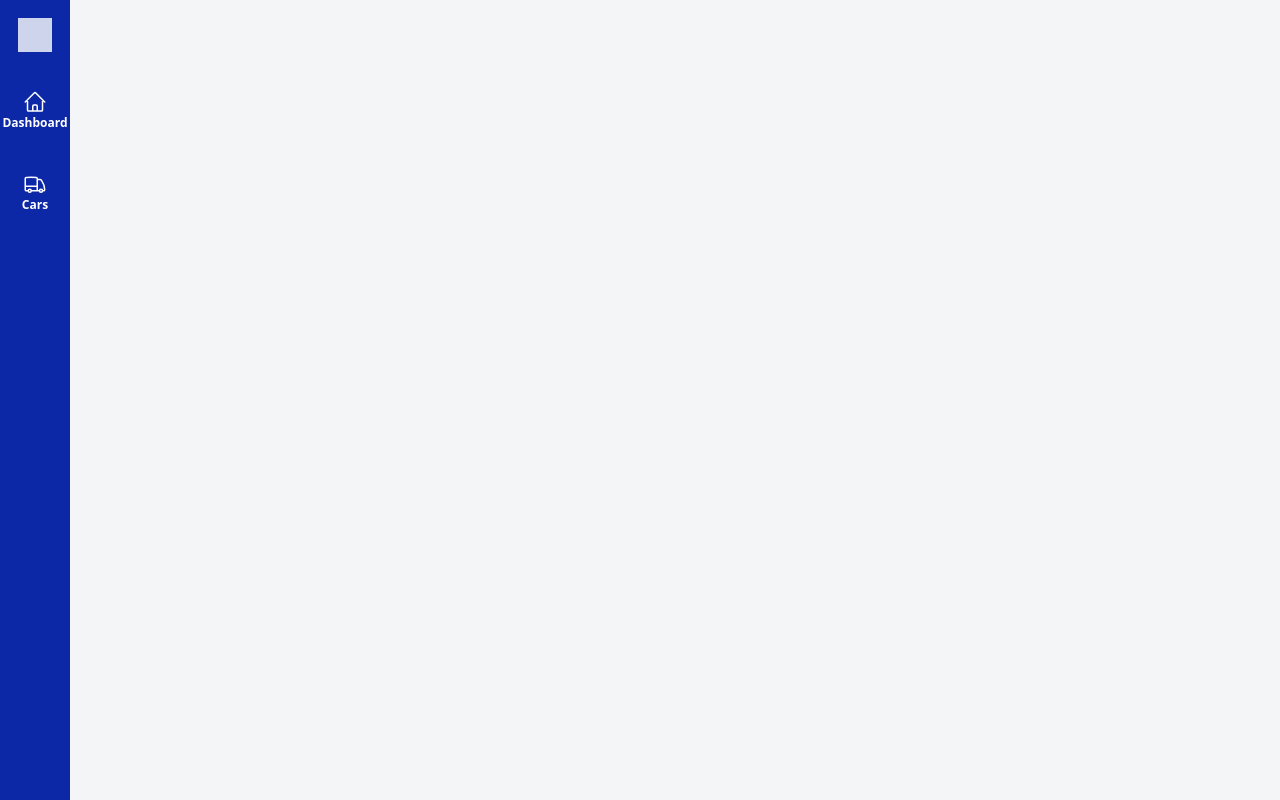
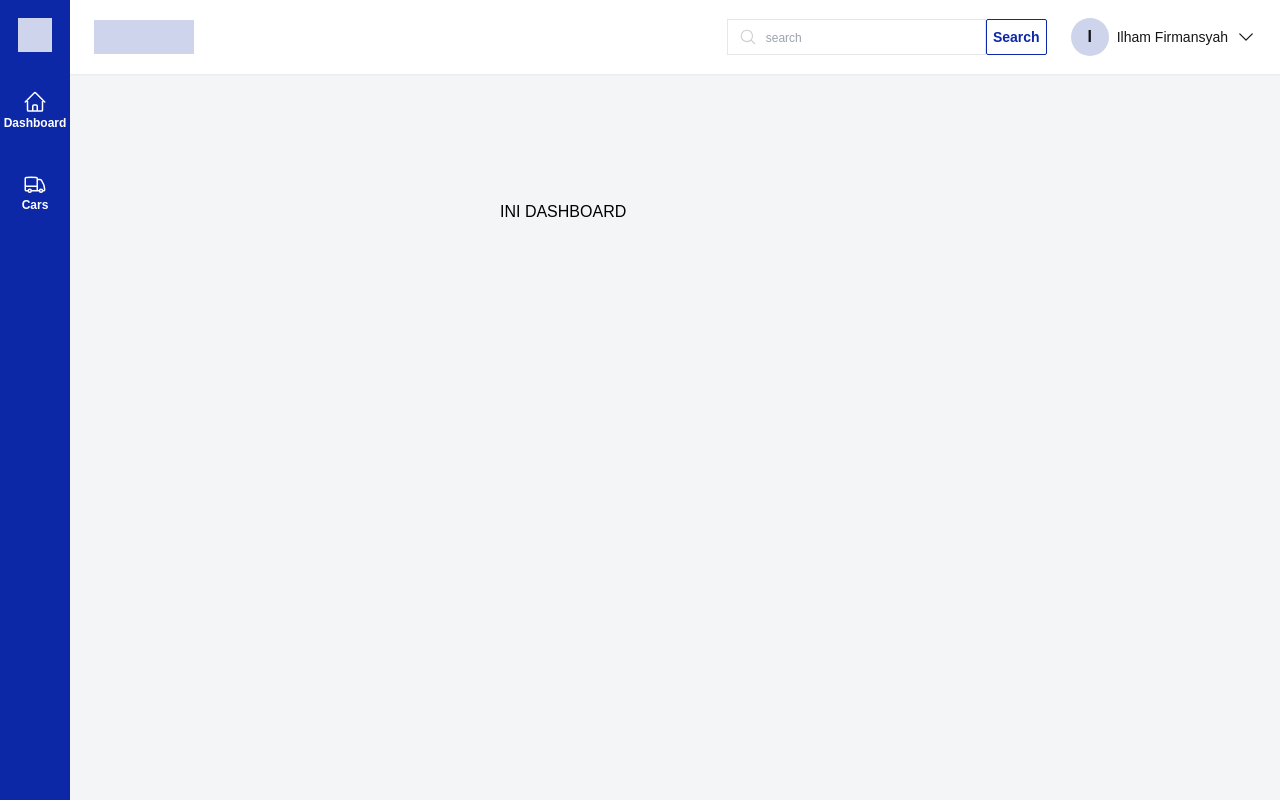
Before and after one commit to milhamfirmansyah/admin-carRent, a Next.js app: page / in a window 1280 px wide. Built offline with nearby package versions, Linux system fonts and the light colour scheme.

Commit message:
create navbar UI

```diff
--- /dev/null
+++ b/app/components/Navbar.tsx
@@ -0,0 +1,27 @@
+"use client"
+import React from 'react';
+import { MagnifyingGlassIcon, ChevronDownIcon } from '@heroicons/react/24/solid';
+
+function Navbar() {
+  return (
+    <div className="pl-[94px] pr-6 py-[18px] flex justify-between items-center bg-[#fff] shadow-sm fixed top-0 right-0 left-0">
+      <div className="w-[100px] h-[34px] bg-[#CFD4ED]"></div>
+      <div className="flex items-center gap-6">
+        <div className="flex">
+          <div className='relative'>
+            <input type="search" placeholder="search" className="pl-[38px] pr-3 h-[36px] border placeholder:w-[124px] placeholder:text-xs outline-none" />
+            <MagnifyingGlassIcon className='w-[18px] h-[18px] text-[#D0D0D0] absolute top-[9px] left-3 cursor-text'/>
+          </div>
+          <button className="border w-[61px] h-[36px] text-sm font-bold text-[#0D28A6] rounded-sm border border-[#0D28A6]">Search</button>
+        </div>
+        <div className='flex gap-2 items-center'>
+            <div className='w-[38px] h-[38px] rounded-full bg-[#CFD4ED] flex justify-center items-center text-[#151515] text-base font-bold'>I</div>
+            <p className='text-[#151515] text-sm'>Ilham Firmansyah</p>
+            <ChevronDownIcon className='w-5 h-5 text-[#151515]'/>
+        </div>
+      </div>
+    </div>
+  );
+}
+
+export default Navbar;
--- a/app/components/Sidebar.tsx
+++ b/app/components/Sidebar.tsx
@@ -4,15 +4,15 @@ import { HomeIcon, TruckIcon } from '@heroicons/react/24/outline';
 
 function Sidebar() {
   return (
-    <div className="w-[70px] h-[902px] bg-[#0D28A6] flex flex-col items-center fixed z-10">
+    <div className="w-[70px] h-[902px] bg-[#0D28A6] flex flex-col items-center fixed top-0 left-0">
       <div className="w-[34px] h-[34px] bg-[#CFD4ED] my-[18px]"></div>
       <div className="flex flex-col items-center py-[20px] cursor-pointer hover:bg-[#FFF] hover:bg-opacity-30 w-full">
         <HomeIcon className="h-[24px] w-[24px] text-[#FFFFFF]" />
-        <p className="text-[#FFF] text-[12px] font-sans font-bold leading-[18px]">Dashboard</p>
+        <p className="text-[#FFF] text-[12px] font-bold leading-[18px]">Dashboard</p>
       </div>
       <div className="flex flex-col items-center py-[20px] cursor-pointer hover:bg-[#FFF] hover:bg-opacity-30 w-full">
         <TruckIcon className="h-[24px] w-[24px] text-[#FFFFFF]" />
-        <p className="text-[#FFF] text-[12px] font-sans font-bold leading-[18px]">Cars</p>
+        <p className="text-[#FFF] text-[12px] font-bold leading-[18px]">Cars</p>
       </div>
     </div>
   );
--- a/app/globals.css
+++ b/app/globals.css
@@ -5,3 +5,7 @@
 body {
     background-color: #F4F5F7;
 }
+
+* {
+    font-family: Arial, Helvetica, sans-serif;
+}
--- a/app/page.tsx
+++ b/app/page.tsx
@@ -1,11 +1,14 @@
 import Image from 'next/image'
 import Sidebar from './components/Sidebar'
+import Navbar from './components/Navbar'
 
 export default function Home() {
   return (
     <>
       <div>
+        <Navbar />
         <Sidebar />
+        <h1 className='pl-[500px] pt-[200px]'>INI DASHBOARD</h1>
       </div>
     </>
   )
```
